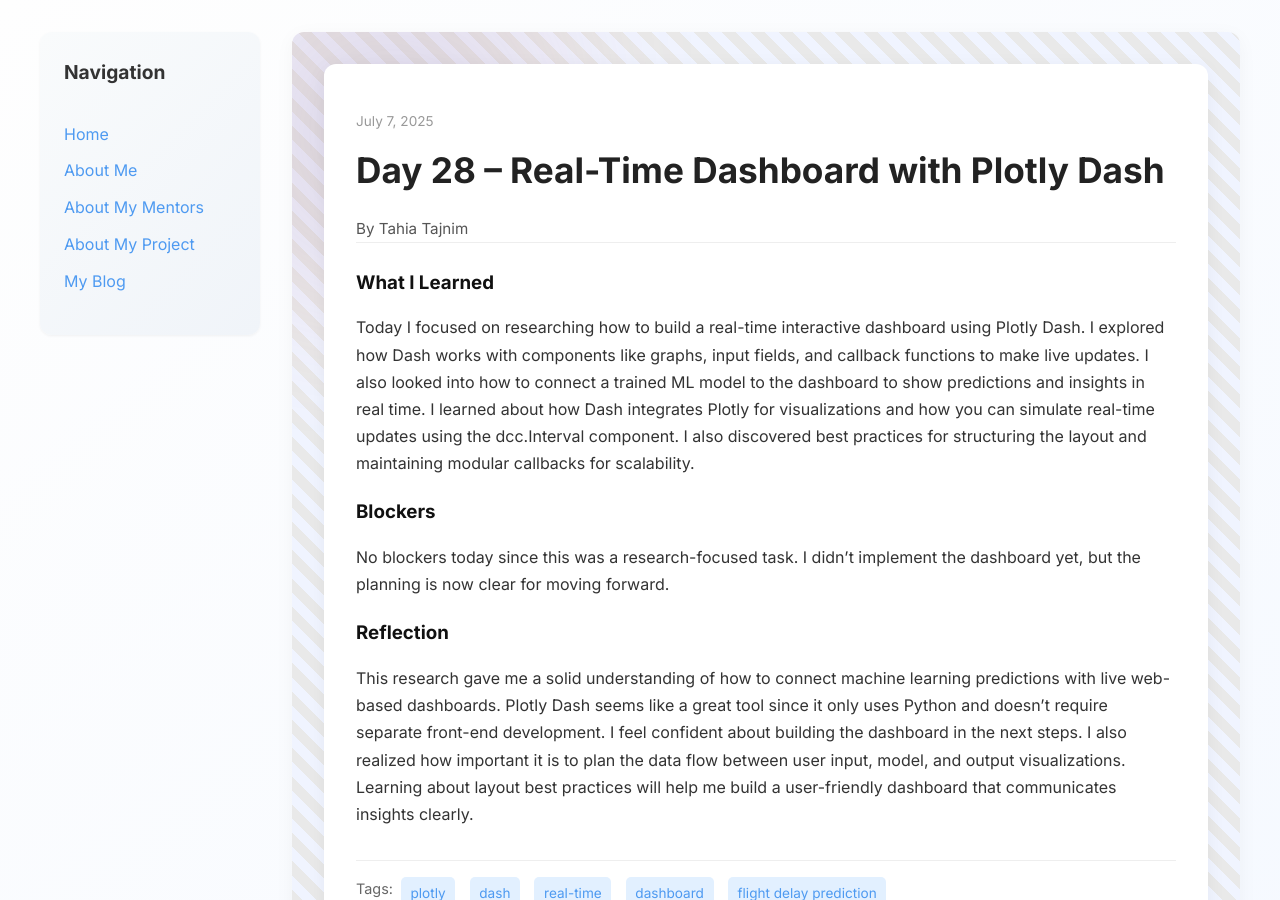
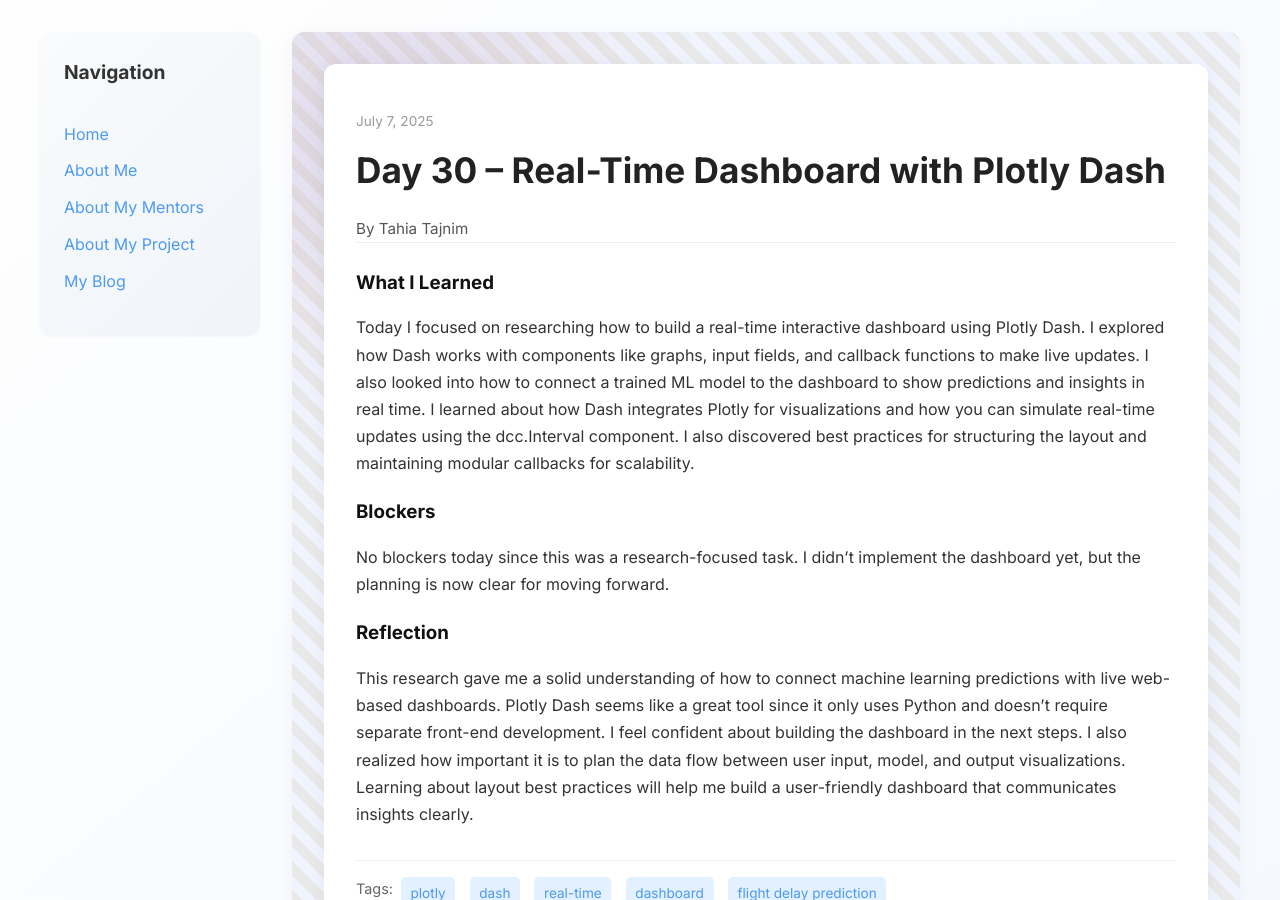
Before and after one commit to Tataj1/Tataj1.github.io, a Jekyll site: the page built from _posts/2025-07-07-day-30.md, in a window 1280 px wide. Shown: the top 900 px of the page. Built offline with Jekyll 4.4.1, drawn with Linux system fonts in a browser that asks for light colours.

Commit message:
Update and rename 2025-07-07-day-28.md to 2025-07-07-day-30.md

```diff
--- a/_posts/2025-07-07-day-28.md
+++ b/_posts/2025-07-07-day-30.md
@@ -1,10 +1,10 @@
 ---
 layout: post
-title: "Day 28 – Real-Time Dashboard with Plotly Dash"
+title: "Day 30 – Real-Time Dashboard with Plotly Dash"
 
 date: 2025-07-07
 author: Tahia Tajnim
-permalink: /day28.html
+permalink: /day30.html
 tags: ["plotly", "dash", "real-time", "dashboard", "flight delay prediction"]
 
 what_i_learned: |
```
